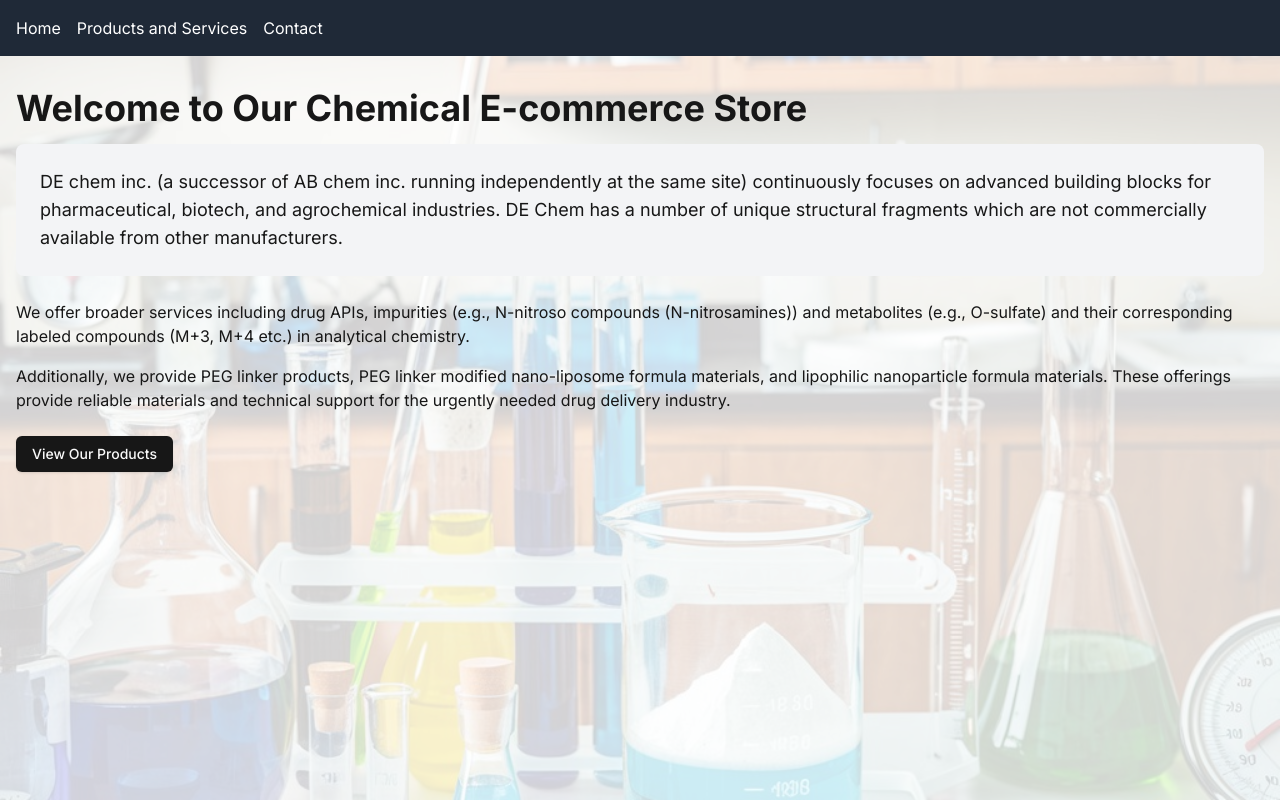
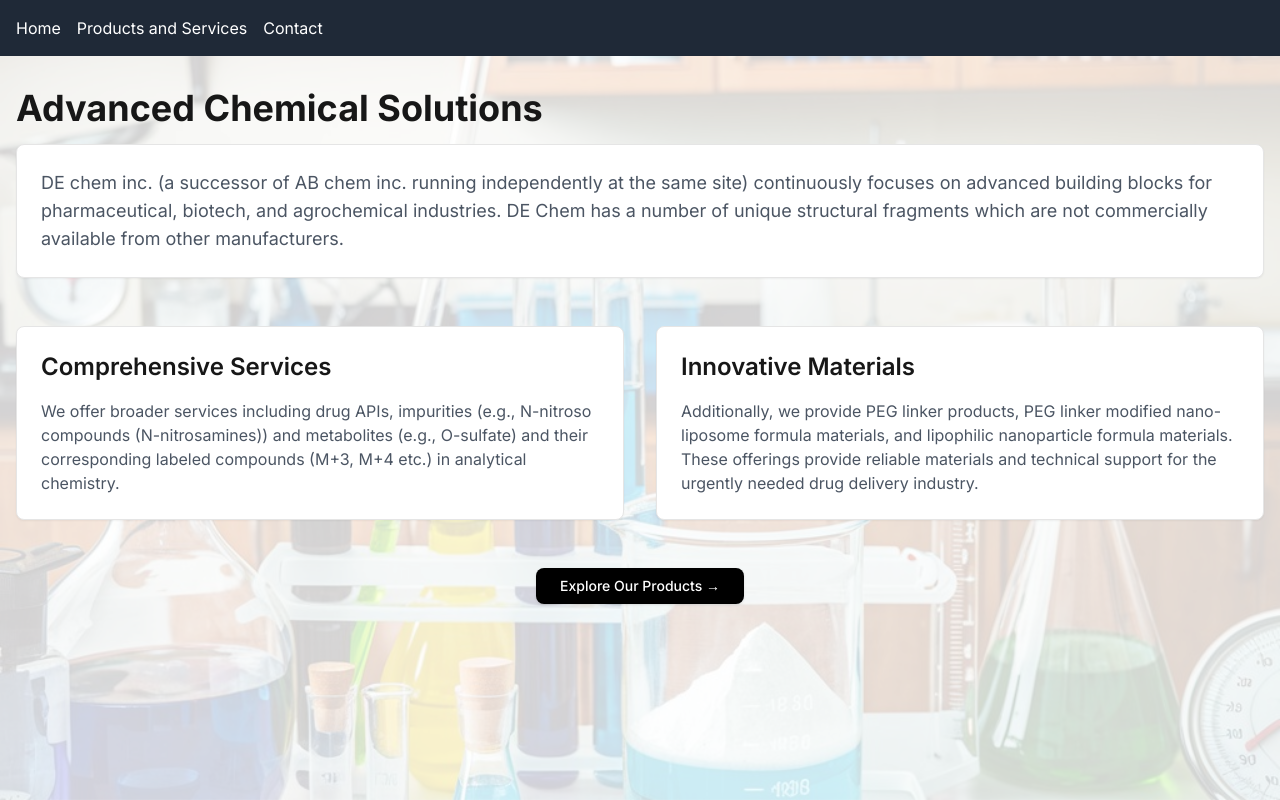
Before and after one commit to zspengyou/CursorAIWebsite, a Next.js app: page / in a window 1280 px wide. Built offline with nearby package versions, Linux system fonts and the light colour scheme.

Commit message:
improve home page

```diff
--- a/app/page.tsx
+++ b/app/page.tsx
@@ -4,24 +4,46 @@ import { Button } from '@/components/ui/button'
 export default function Home() {
   return (
     <main className="container mx-auto px-4 py-8">
-      <h1 className="text-4xl font-bold mb-4">Welcome to Our Chemical E-commerce Store</h1>
-      <div className="bg-gray-100 p-6 rounded-lg mb-6">
-        <p className="text-lg ">
-          DE chem inc. (a successor of AB chem inc. running independently at the same site) continuously focuses on advanced building blocks for pharmaceutical, biotech, and agrochemical industries. DE Chem has a number of unique structural fragments which are not commercially available from other manufacturers.
-        </p>
+      <section className="mb-12">
+        <h1 className="text-4xl font-bold mb-4">Advanced Chemical Solutions</h1>
+        <div className="bg-white border rounded-lg p-6 shadow-sm">
+          <p className="text-lg text-gray-600">
+            DE chem inc. (a successor of AB chem inc. running independently at the same site) continuously focuses on advanced
+            building blocks for pharmaceutical, biotech, and agrochemical industries. DE Chem has a number of unique structural
+            fragments which are not commercially available from other manufacturers.
+          </p>
+        </div>
+      </section>
+
+      <div className="grid md:grid-cols-2 gap-8 mb-12">
+        <div className="bg-white border rounded-lg p-6 shadow-sm">
+          <h2 className="text-2xl font-semibold mb-4">Comprehensive Services</h2>
+          <p className="text-gray-600">
+            We offer broader services including drug APIs, impurities (e.g., N-nitroso
+            compounds (N-nitrosamines)) and metabolites (e.g., O-sulfate) and their
+            corresponding labeled compounds (M+3, M+4 etc.) in analytical
+            chemistry.
+          </p>
+        </div>
+
+        <div className="bg-white border rounded-lg p-6 shadow-sm">
+          <h2 className="text-2xl font-semibold mb-4">Innovative Materials</h2>
+          <p className="text-gray-600">
+            Additionally, we provide PEG linker products, PEG linker modified nano-
+            liposome formula materials, and lipophilic nanoparticle formula materials.
+            These offerings provide reliable materials and technical support for the
+            urgently needed drug delivery industry.
+          </p>
+        </div>
       </div>
 
-      <div className="space-y-4 mb-6">
-        <p>
-          We offer broader services including drug APIs, impurities (e.g., N-nitroso compounds (N-nitrosamines)) and metabolites (e.g., O-sulfate) and their corresponding labeled compounds (M+3, M+4 etc.) in analytical chemistry.
-        </p>
-        <p>
-          Additionally, we provide PEG linker products, PEG linker modified nano-liposome formula materials, and lipophilic nanoparticle formula materials. These offerings provide reliable materials and technical support for the urgently needed drug delivery industry.
-        </p>
+      <div className="text-center">
+        <Link href="/products">
+          <Button className="bg-black text-white px-6 py-3 rounded-lg hover:bg-gray-800 transition-colors duration-200">
+            Explore Our Products &rarr;
+          </Button>
+        </Link>
       </div>
-      <Link href="/products">
-        <Button>View Our Products</Button>
-      </Link>
     </main>
   )
 }
```
